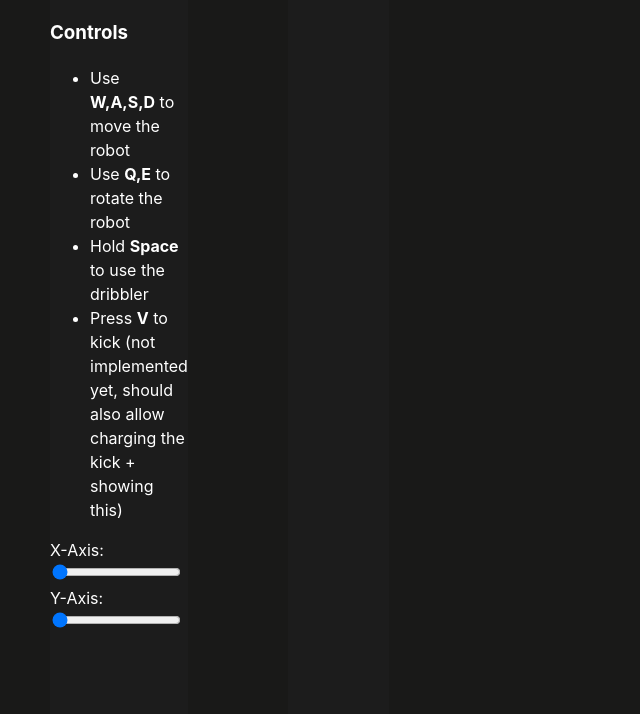
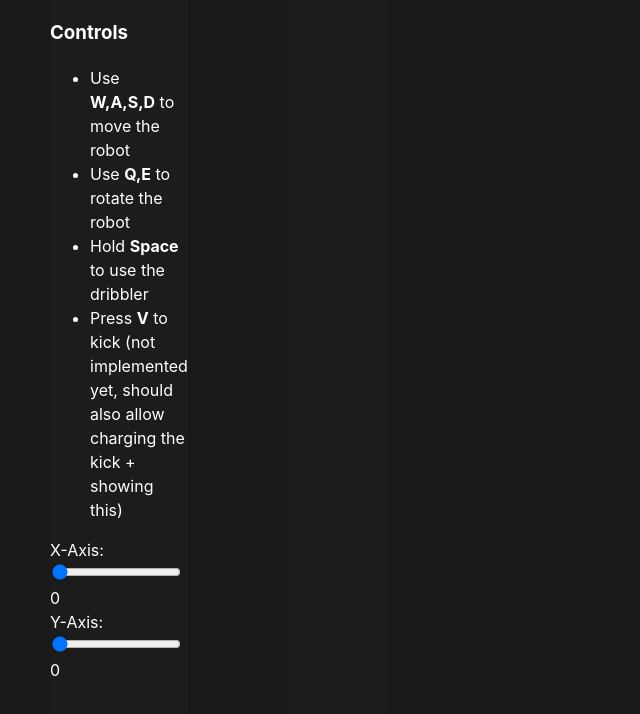
Before and after one commit to DelftMercurians/Dies, a Svelte app in the folder webui/: page / in a window 1280 px wide. Shown: the top 714 px of the page, without its empty margins (0-640 px from the left). Built offline with nearby package versions, Linux system fonts and the light colour scheme; no server answers.

Commit message:
webui show cross coordinates

```diff
--- a/webui/src/App.tsx
+++ b/webui/src/App.tsx
@@ -10,8 +10,8 @@ const App: React.FC = () => {
   const canvasRef = useRef<HTMLCanvasElement>(null);
   const [selectedPlayerId, setSelectedPlayerId] = useState<number | null>(null);
   const worldStateRef = useRef<World | null>(null);
-  const [crossX, setCrossX] = useState(50); // State for the X position of the cross
-  const [crossY, setCrossY] = useState(50); // State for the Y position of the cross
+  const [crossX, setCrossX] = useState(0); // State for the X position of the cross
+  const [crossY, setCrossY] = useState(0); // State for the Y position of the cross
   const fieldW = worldStateRef.current?.field_geom?.field_width! ?? 0;
   const fieldH = worldStateRef.current?.field_geom?.field_length! ?? 0;
 
@@ -217,9 +217,17 @@ const App: React.FC = () => {
           <li>Hold <strong>Space</strong> to use the dribbler</li>
           <li>Press <strong>V</strong> to kick (not implemented yet, should also allow charging the kick + showing this)</li>
         </ul>
-        <label>X-Axis: <input type="range" min={-fieldH / 2} max={fieldH / 2} value={crossX} onChange={handleXChange} /></label>
+        <label>
+          X-Axis:
+          <input type="range" min={-fieldH / 2} max={fieldH / 2} value={crossX} onChange={handleXChange} />
+          {crossX}
+        </label>
         <br />
-        <label>Y-Axis: <input type="range" min={-fieldW / 2} max={fieldW / 2} value={crossY} onChange={handleYChange} /></label>
+        <label>
+          Y-Axis:
+          <input type="range" min={-fieldW / 2} max={fieldW / 2} value={crossY} onChange={handleYChange} />
+          {crossY}
+        </label>
       </div>
 
       <div className="sidebar"></div>
```
